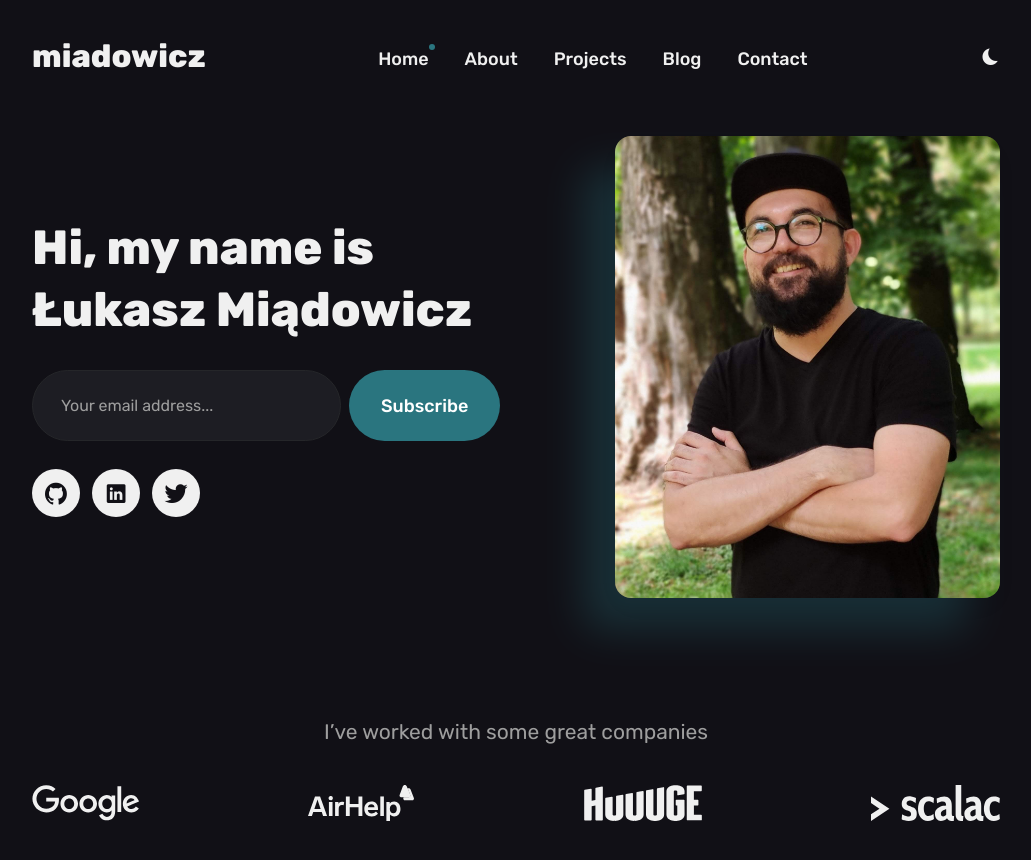
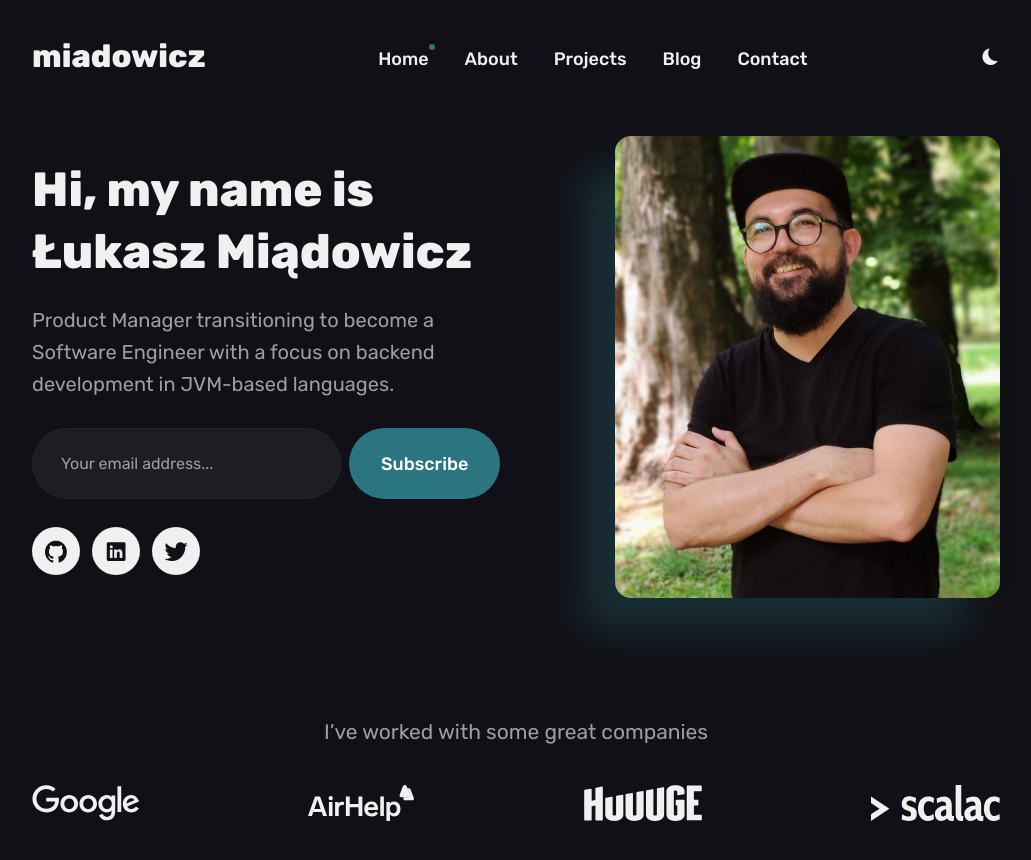
Before and after one commit to lmiadowicz/lmiadowicz.github.io, a Jekyll site: the page built from index.html, in a window 1280 px wide and 900 px high. Shown: the top 860 px of the window, without its empty margins (124-1155 px from the left). Built offline with Jekyll 4.4.1, drawn with Linux system fonts in a browser that asks for light colours.

Commit message:
fixed description

```diff
--- a/_data/settings.yml
+++ b/_data/settings.yml
@@ -50,7 +50,7 @@
 hero:
   enable: true
   hero__title: Hi, my name is Łukasz Miądowicz
-  hero__description:
+  hero__description: Product Manager transitioning to become a Software Engineer with a focus on backend development in JVM-based languages.
   hero__image: "/images/01-1.jpg"
 
 
```
